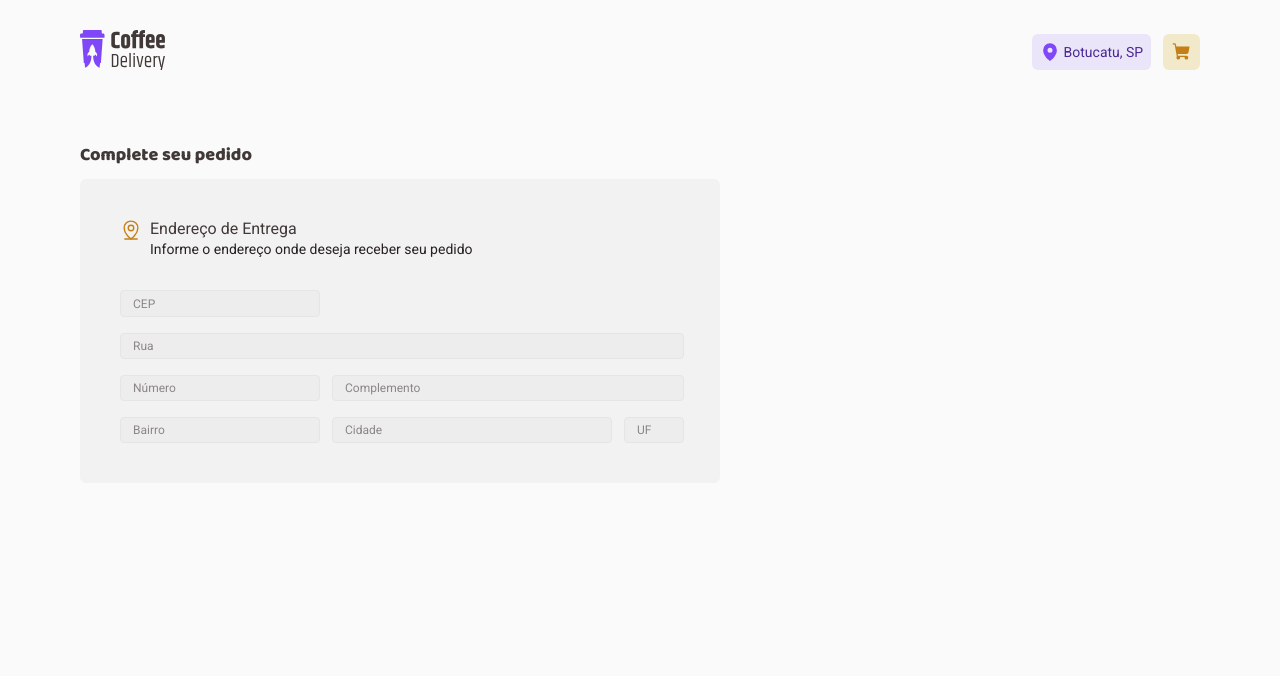
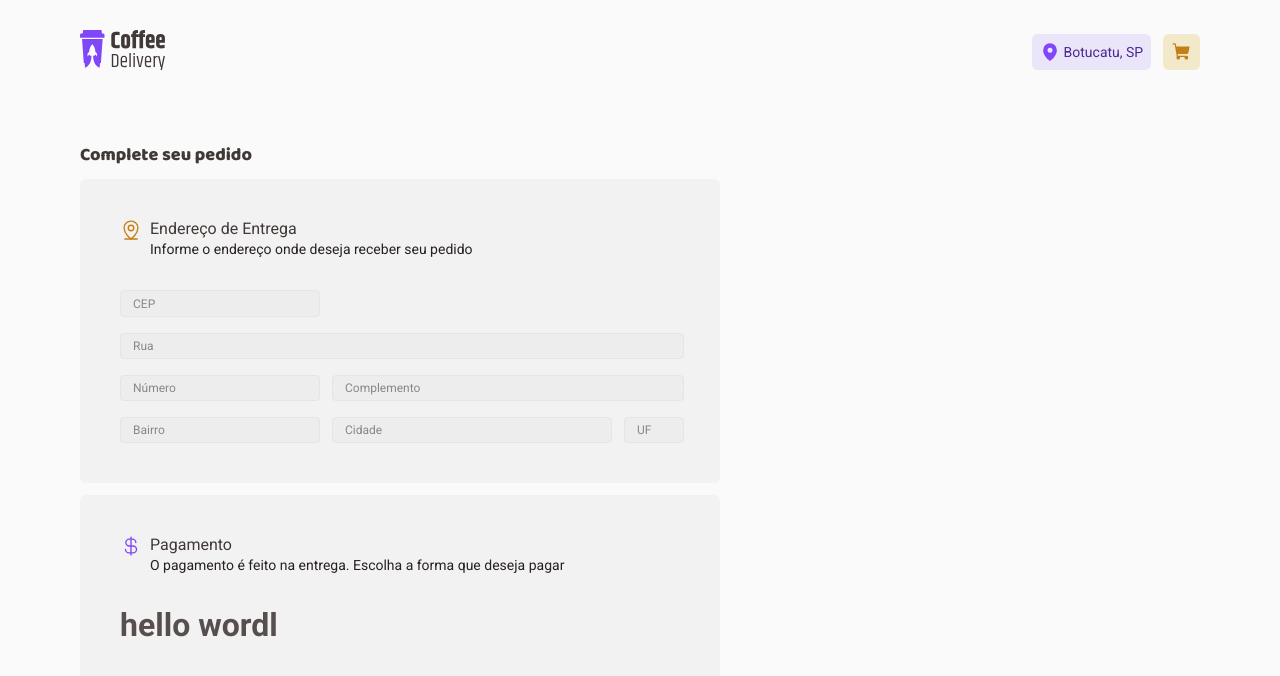
Before and after one commit to jerp86/desafio02-coffeeshop, a React (Vite) app: page /completeOrder in a window 1280 px wide. Shown: the top 676 px of the page. Built offline with nearby package versions, Linux system fonts and the light colour scheme.

Commit message:
add PaymentMethodOptions

```diff
--- a/src/pages/CompleteOrder/components/CompleteOrderForm/index.tsx
+++ b/src/pages/CompleteOrder/components/CompleteOrderForm/index.tsx
@@ -1,8 +1,9 @@
-import { MapPinLine } from 'phosphor-react'
+import { CurrencyDollar, MapPinLine } from 'phosphor-react'
 import { useTheme } from 'styled-components'
 import { TitleText } from '../../../../components'
 import { SectionTitle } from '../SectionTitle'
 import { AddressForm } from './AddressForm'
+import { PaymentMethodOptions } from './PaymentMethodOptions'
 import { CompleteOrderFormContainer, FormSectionContainer } from './styles'
 
 export const CompleteOrderForm = () => {
@@ -23,6 +24,16 @@ export const CompleteOrderForm = () => {
 
         <AddressForm />
       </FormSectionContainer>
+
+      <FormSectionContainer>
+        <SectionTitle
+          title="Pagamento"
+          subtitle="O pagamento é feito na entrega. Escolha a forma que deseja pagar"
+          icon={<CurrencyDollar size={22} color={colors.purple} />}
+        />
+
+        <PaymentMethodOptions />
+      </FormSectionContainer>
     </CompleteOrderFormContainer>
   )
 }
```
